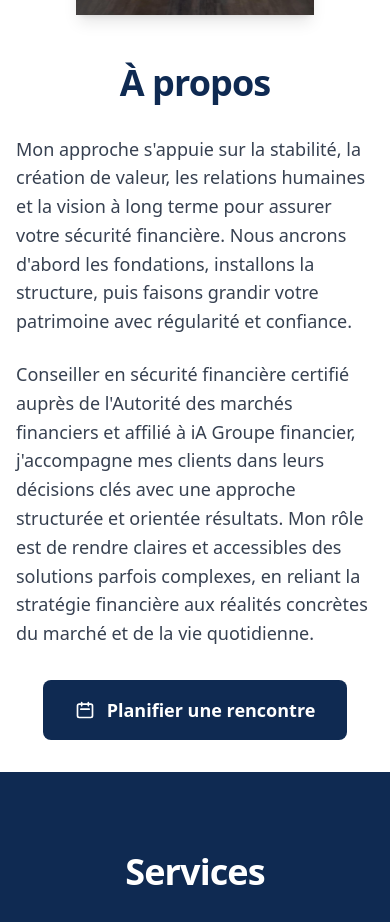
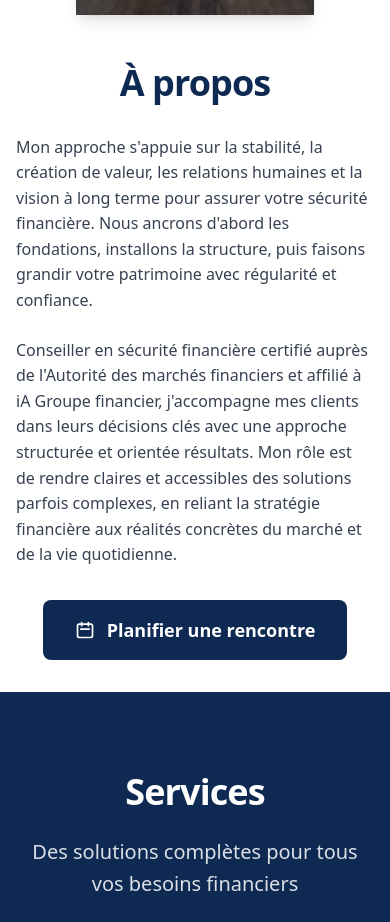
Before and after one commit to RosemarieDumont/marc-olivier-tessier-site, a React (Vite) app: page / in a window 390 px wide. Shown: the part 1220-2142 px from the top of the page. Built offline with nearby package versions, Linux system fonts and the light colour scheme.

Commit message:
Réduire la taille du texte mobile dans À propos

```diff
--- a/src/components/Welcome.tsx
+++ b/src/components/Welcome.tsx
@@ -35,11 +35,11 @@ const Welcome = () => {
 
             {/* Content */}
             <div className="space-y-6 mb-8 animate-slide-up stagger-2 text-left">
-              <p className="text-lg text-gray-700 leading-relaxed" style={{ fontFamily: 'Poppins', fontWeight: '400', lineHeight: '1.6' }}>
+              <p className="text-base sm:text-lg text-gray-700 leading-relaxed" style={{ fontFamily: 'Poppins', fontWeight: '400', lineHeight: '1.6' }}>
                 Mon approche s'appuie sur la stabilité, la création de valeur, les relations humaines et la vision à long terme pour assurer votre sécurité financière. Nous ancrons d'abord les fondations, installons la structure, puis faisons grandir votre patrimoine avec régularité et confiance.
               </p>
 
-              <p className="text-lg text-gray-700 leading-relaxed" style={{ fontFamily: 'Poppins', fontWeight: '400', lineHeight: '1.6' }}>
+              <p className="text-base sm:text-lg text-gray-700 leading-relaxed" style={{ fontFamily: 'Poppins', fontWeight: '400', lineHeight: '1.6' }}>
                 Conseiller en sécurité financière certifié auprès de l'Autorité des marchés financiers et affilié à iA Groupe financier, j'accompagne mes clients dans leurs décisions clés avec une approche structurée et orientée résultats. Mon rôle est de rendre claires et accessibles des solutions parfois complexes, en reliant la stratégie financière aux réalités concrètes du marché et de la vie quotidienne.
               </p>
             </div>
```
